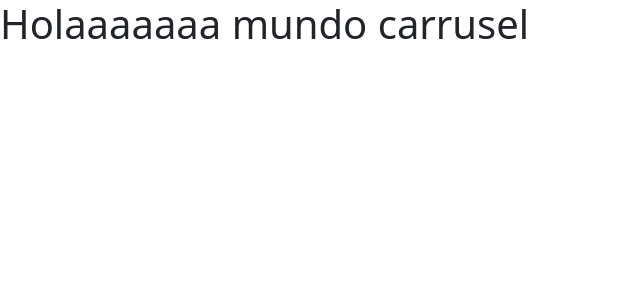
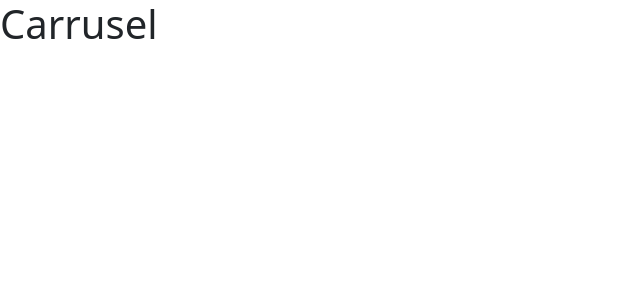
Before and after one commit to elprogramadorpedro/blacknext.js, a Next.js app: page /carrusel in a window 1280 px wide. Shown: the top 300 px of the page, without its empty margins (0-640 px from the left). Built offline with nearby package versions, Linux system fonts and the light colour scheme.

Commit message:
renderizacao do lado do servidorrs carrusels

```diff
--- a/src/pages/carrusel.tsx
+++ b/src/pages/carrusel.tsx
@@ -1,3 +1,5 @@
+
+
 import { NextPage } from "next";
 import Head from "next/head";
 
@@ -5,13 +7,16 @@ const Carrusel: NextPage = () => {
   return (
     <>
       <Head>
-        <title>Carrusel</title>
+        <title>Carrinho</title>
         <meta name="description" content="Meu carrinho de compras" />
         <link rel="icon" href="/favicon.ico" />
       </Head>
-      <h1>Holaaaaaaa mundo carrusel</h1>
+
+      <h1>
+        Carrusel
+      </h1>
     </>
-  );
-};
+  )
+}
 
-export default Carrusel;
+export default Carrusel
```
